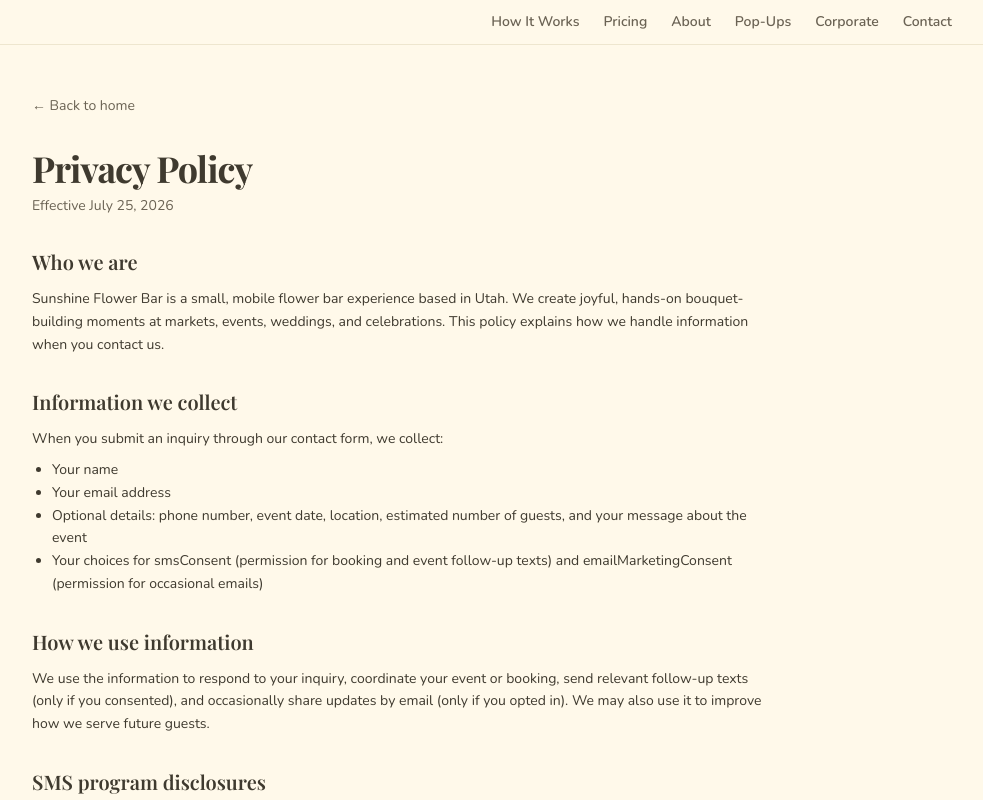
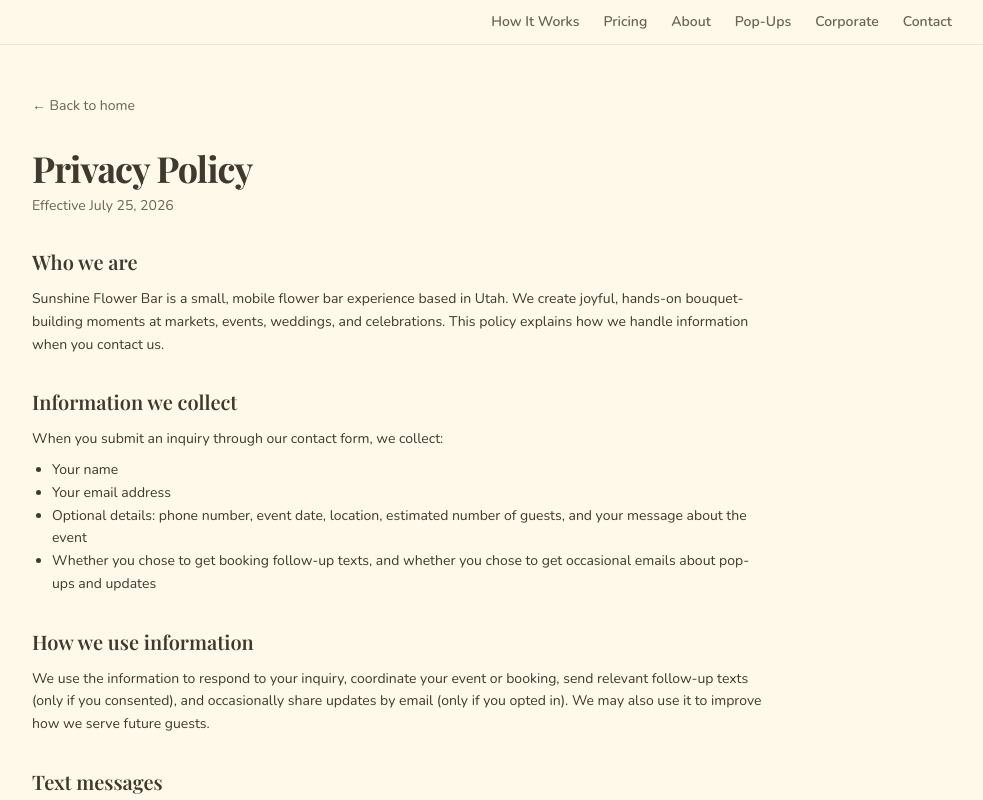
Before and after one commit to harryt04/flowers, a Next.js app: page /privacy in a window 1280 px wide. Shown: the top 800 px of the page, without its empty margins (240-1223 px from the left). Built offline with nearby package versions, Linux system fonts and the light colour scheme.

Commit message:
Simplify privacy policy wording for lay readers
Replace field-name jargon with plain-language consent descriptions.

```diff
--- a/app/privacy/page.tsx
+++ b/app/privacy/page.tsx
@@ -61,9 +61,8 @@ export default function PrivacyPolicy() {
                 number of guests, and your message about the event
               </li>
               <li>
-                Your choices for smsConsent (permission for booking and event
-                follow-up texts) and emailMarketingConsent (permission for
-                occasional emails)
+                Whether you chose to get booking follow-up texts, and whether
+                you chose to get occasional emails about pop-ups and updates
               </li>
             </ul>
           </section>
@@ -89,7 +88,7 @@ export default function PrivacyPolicy() {
               className="text-foreground text-xl font-semibold"
               style={{ fontFamily: 'var(--font-display)' }}
             >
-              SMS program disclosures
+              Text messages
             </h2>
             <p className="text-foreground mt-3">
               If you opt in, we send SMS messages related to booking and event
```
